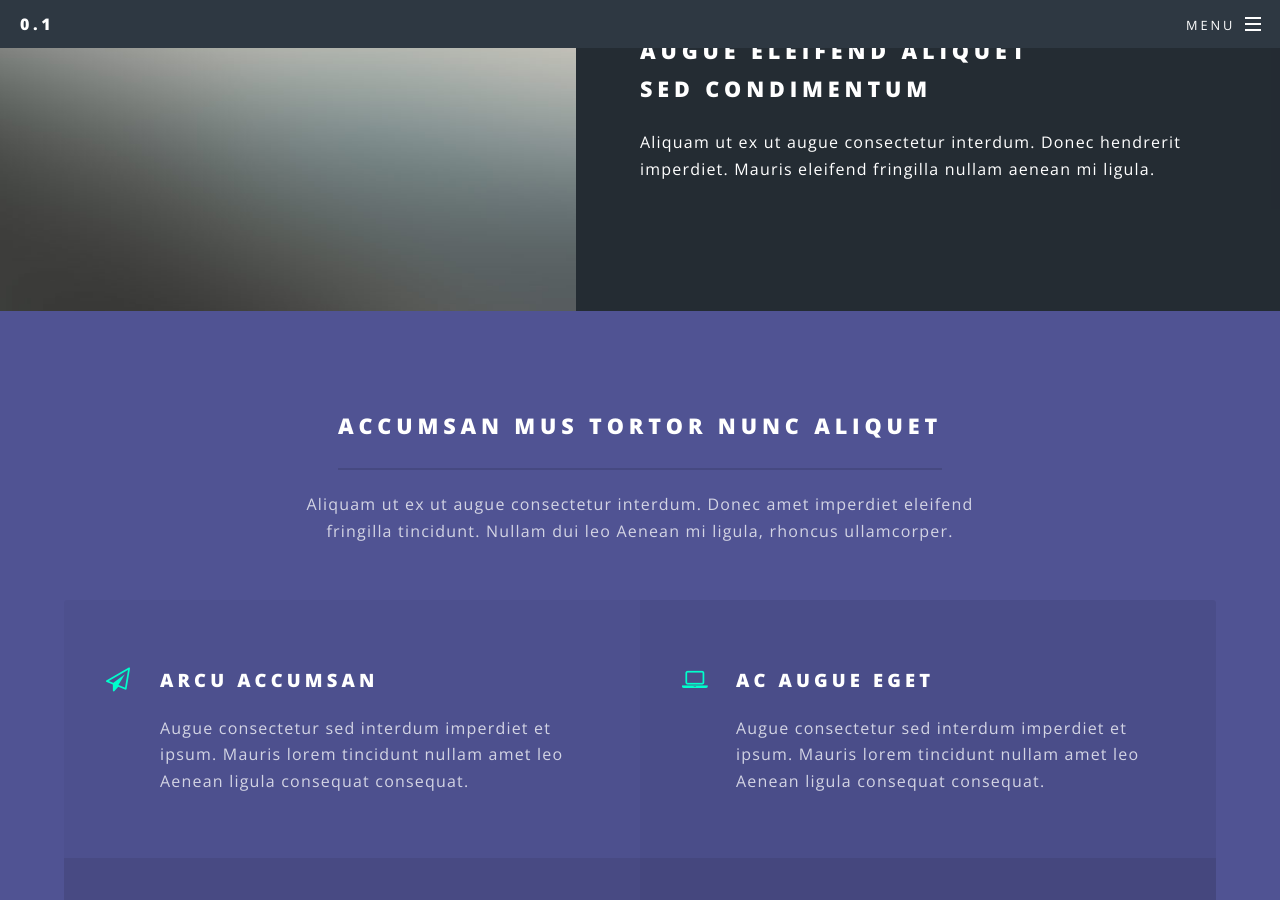
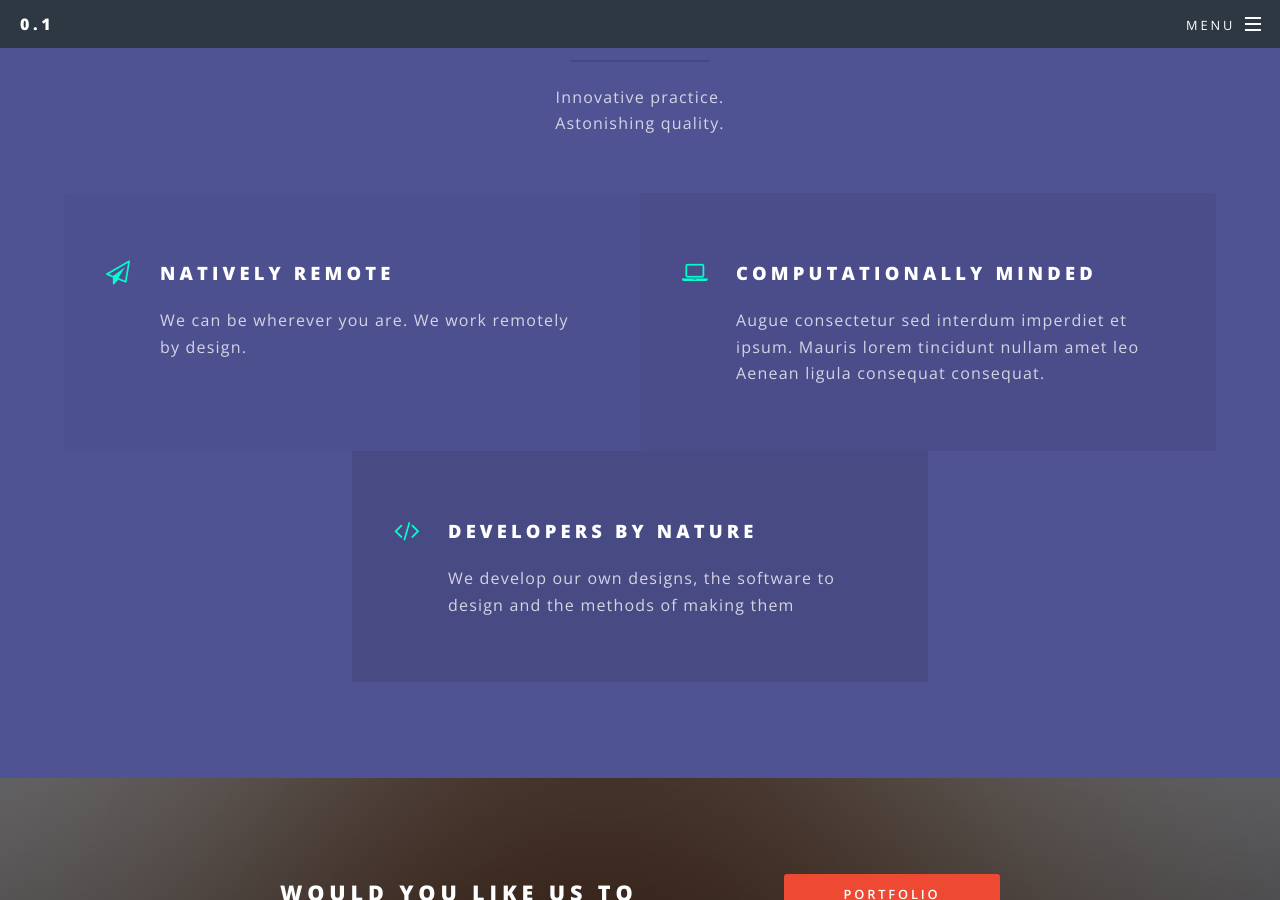
Before and after one commit to Zero-Point-One/Zero-Point-One.github.io, a Jekyll site: the page built from index.html, in a window 1280 px wide and 900 px high, scrolled down 2332 px. Built offline with Jekyll 4.4.1, drawn with Linux system fonts in a browser that asks for light colours; some of the changed text lies outside the part shown.

Commit message:
defaults updated

```diff
--- a/_includes/header.html
+++ b/_includes/header.html
@@ -13,8 +13,8 @@
             <li><a href="{{ my_page.url | prepend: site.baseurl }}">{{ my_page.title }}</a></li>
             {% endif %}
             {% endfor %}
-            <li><a href="#">Sign Up</a></li>
-            <li><a href="#">Log In</a></li>
+            <li><a href="#">Contact Page</a></li>
+            <li><a href="#">Our Friends</a></li>
             <li><a href="{{ "/feed.xml" | prepend: site.baseurl }}"
                    class="icon fa-feed"> RSS Feed</a></li>
           </ul>
--- a/index.html
+++ b/index.html
@@ -7,20 +7,20 @@
 							<h2>{{ site.title }}</h2>
 							<p>{{ site.description | markdownify }}</p>
 							<ul class="actions">
-								<li><a href="#" class="button special">Activate</a></li>
+								<li><a href="#" class="button special">Explore</a></li>
 							</ul>
 						</div>
-						<a href="#one" class="more scrolly">Learn More</a>
+						<a href="#one" class="more scrolly">Learn More about 0.1</a>
 					</section>
 
 				<!-- One -->
 					<section id="one" class="wrapper style1 special">
 						<div class="inner">
 							<header class="major">
-								<h2>Arcu aliquet vel lobortis ata nisl<br />
-								eget augue amet aliquet nisl cep donec</h2>
-								<p>Aliquam ut ex ut augue consectetur interdum. Donec amet imperdiet eleifend<br />
-								fringilla tincidunt. Nullam dui leo Aenean mi ligula, rhoncus ullamcorper.</p>
+								<h2>Opening up technical and computational<br />
+								design as a service</h2>
+								<p>0.1 is a team of architects, engineers, technical designers and contractors <br />
+								with a unique perspective on how to deliver projects. Concept to Completion in one single package</p>
 							</header>
 							<ul class="icons major">
 								<li><span class="icon fa-diamond major style1"><span class="label">Lorem</span></span></li>
@@ -34,23 +34,16 @@
 					<section id="two" class="wrapper alt style2">
 						<section class="spotlight">
 							<div class="image"><img src="images/pic01.jpg" alt="" /></div><div class="content">
-								<h2>Magna primis lobortis<br />
-								sed ullamcorper</h2>
-								<p>Aliquam ut ex ut augue consectetur interdum. Donec hendrerit imperdiet. Mauris eleifend fringilla nullam aenean mi ligula.</p>
+								<h2>Embedded Technology<br />
+								Embedded Skill</h2>
+								<p>0.1 embed computational design and generative methods in everything we do. We are lean, integrated and experienced designers and digital natives</p>
 							</div>
 						</section>
 						<section class="spotlight">
 							<div class="image"><img src="images/pic02.jpg" alt="" /></div><div class="content">
-								<h2>Tortor dolore feugiat<br />
-								elementum magna</h2>
-								<p>Aliquam ut ex ut augue consectetur interdum. Donec hendrerit imperdiet. Mauris eleifend fringilla nullam aenean mi ligula.</p>
-							</div>
-						</section>
-						<section class="spotlight">
-							<div class="image"><img src="images/pic03.jpg" alt="" /></div><div class="content">
-								<h2>Augue eleifend aliquet<br />
-								sed condimentum</h2>
-								<p>Aliquam ut ex ut augue consectetur interdum. Donec hendrerit imperdiet. Mauris eleifend fringilla nullam aenean mi ligula.</p>
+								<h2>Automation and Traditional Skill<br />
+								Why pick one?</h2>
+								<p>We take projects from concept design, through design optimisation, all the way through to hybrid and digital fabrication</p>
 							</div>
 						</section>
 					</section>
@@ -59,34 +52,22 @@
 					<section id="three" class="wrapper style3 special">
 						<div class="inner">
 							<header class="major">
-								<h2>Accumsan mus tortor nunc aliquet</h2>
-								<p>Aliquam ut ex ut augue consectetur interdum. Donec amet imperdiet eleifend<br />
-								fringilla tincidunt. Nullam dui leo Aenean mi ligula, rhoncus ullamcorper.</p>
+								<h2>Why 0.1?</h2>
+								<p>Innovative practice.<br />
+								Astonishing quality.</p>
 							</header>
 							<ul class="features">
 								<li class="icon fa-paper-plane-o">
-									<h3>Arcu accumsan</h3>
-									<p>Augue consectetur sed interdum imperdiet et ipsum. Mauris lorem tincidunt nullam amet leo Aenean ligula consequat consequat.</p>
+									<h3>Natively Remote</h3>
+									<p>We can be wherever you are. We work remotely by design.</p>
 								</li>
 								<li class="icon fa-laptop">
-									<h3>Ac Augue Eget</h3>
+									<h3>Computationally Minded</h3>
 									<p>Augue consectetur sed interdum imperdiet et ipsum. Mauris lorem tincidunt nullam amet leo Aenean ligula consequat consequat.</p>
 								</li>
 								<li class="icon fa-code">
-									<h3>Mus Scelerisque</h3>
-									<p>Augue consectetur sed interdum imperdiet et ipsum. Mauris lorem tincidunt nullam amet leo Aenean ligula consequat consequat.</p>
-								</li>
-								<li class="icon fa-headphones">
-									<h3>Mauris Imperdiet</h3>
-									<p>Augue consectetur sed interdum imperdiet et ipsum. Mauris lorem tincidunt nullam amet leo Aenean ligula consequat consequat.</p>
-								</li>
-								<li class="icon fa-heart-o">
-									<h3>Aenean Primis</h3>
-									<p>Augue consectetur sed interdum imperdiet et ipsum. Mauris lorem tincidunt nullam amet leo Aenean ligula consequat consequat.</p>
-								</li>
-								<li class="icon fa-flag-o">
-									<h3>Tortor Ut</h3>
-									<p>Augue consectetur sed interdum imperdiet et ipsum. Mauris lorem tincidunt nullam amet leo Aenean ligula consequat consequat.</p>
+									<h3>Developers by nature</h3>
+									<p>We develop our own designs, the software to design and the methods of making them</p>
 								</li>
 							</ul>
 						</div>
@@ -96,12 +77,12 @@
 					<section id="cta" class="wrapper style4">
 						<div class="inner">
 							<header>
-								<h2>Arcue ut vel commodo</h2>
-								<p>Aliquam ut ex ut augue consectetur interdum endrerit imperdiet amet eleifend fringilla.</p>
+								<h2>Would you like us to work on your project?</h2>
+								<p>Get in contact</p>
 							</header>
 							<ul class="actions vertical">
-								<li><a href="#" class="button fit special">Activate</a></li>
-								<li><a href="#" class="button fit">Learn More</a></li>
+								<li><a href="#" class="button fit special">Portfolio</a></li>
+								<li><a href="#" class="button fit">Contact</a></li>
 							</ul>
 						</div>
 					</section>
```
